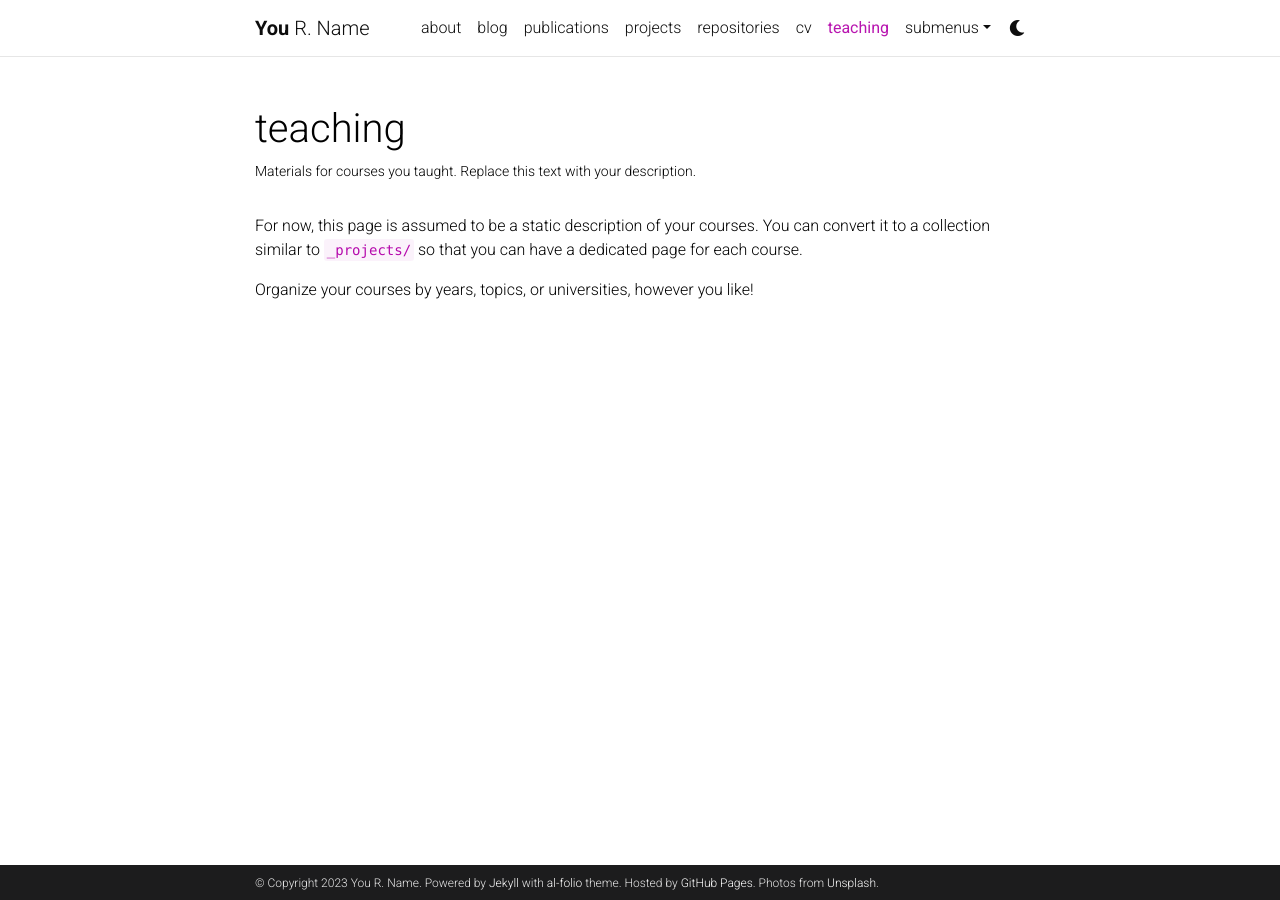
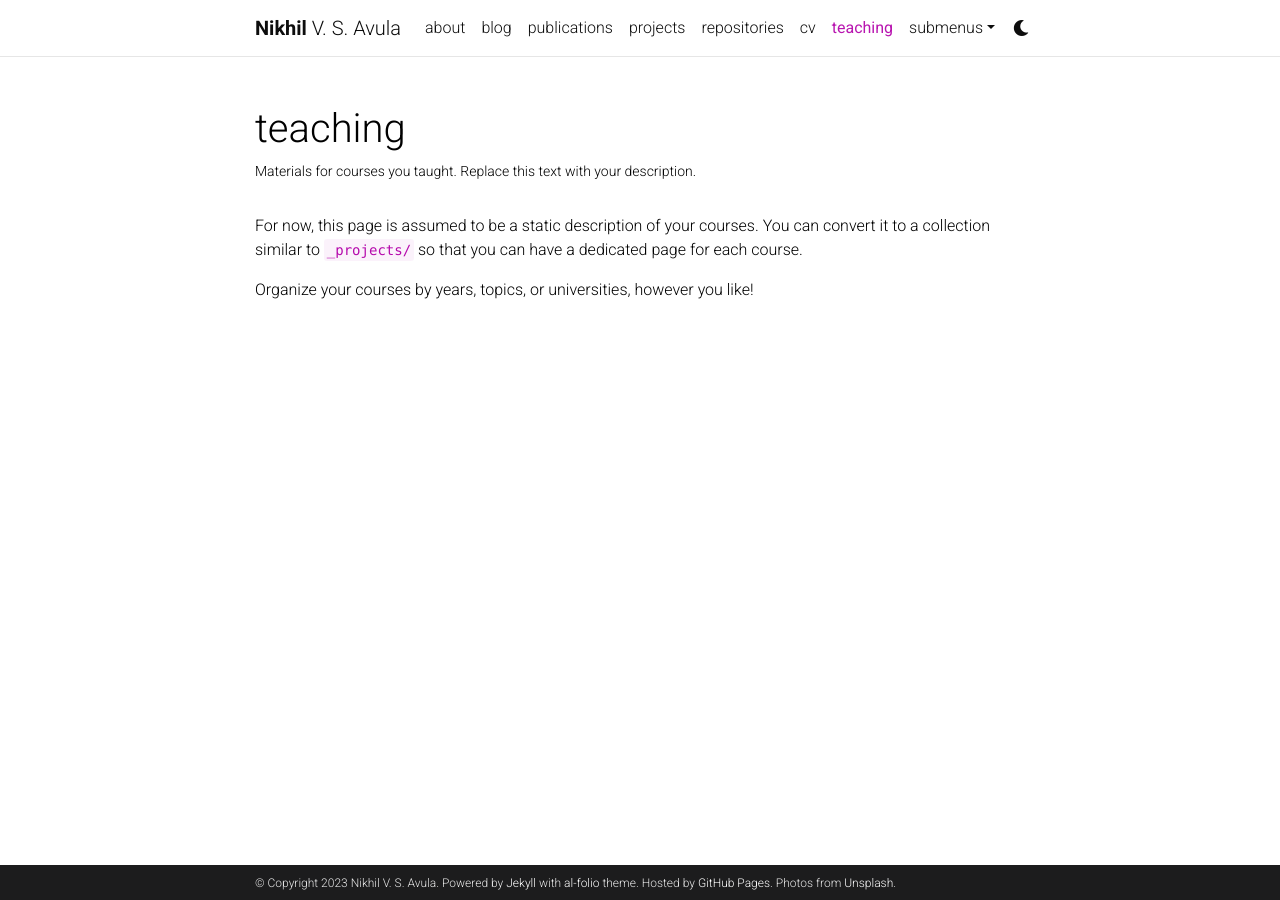
Before and after one commit to nikhil-avs/alfolio2, a Jekyll site: the page built from _pages/teaching.md, in a window 1280 px wide. Built offline with Jekyll 4.4.1, drawn with Linux system fonts in a browser that asks for light colours; comment, search, counter and statistics services are not loaded; a style sheet for code colours, icons or effects is not loaded.

Commit message:
changed the name

```diff
--- a/_config.yml
+++ b/_config.yml
@@ -3,9 +3,9 @@
 # -----------------------------------------------------------------------------
 
 title: blank # the website title (if blank, full name will be used instead)
-first_name: You
-middle_name: R.
-last_name: Name
+first_name: Nikhil
+middle_name: V. S.
+last_name: Avula
 email: you@example.com
 description: > # the ">" symbol means to ignore newlines until "footer_text:"
   A simple, whitespace theme for academics. Based on [*folio](https://github.com/bogoli/-folio) design.
```
